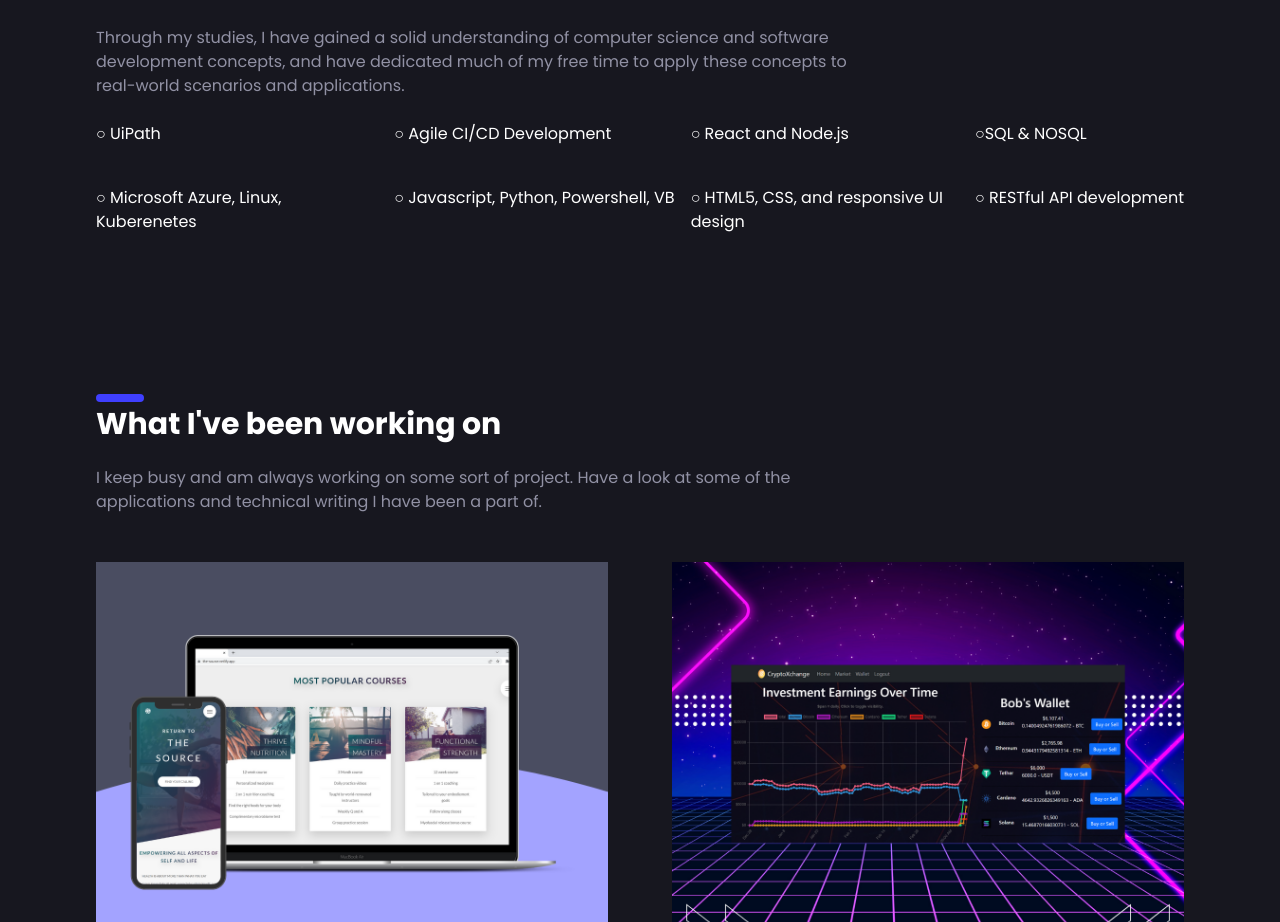
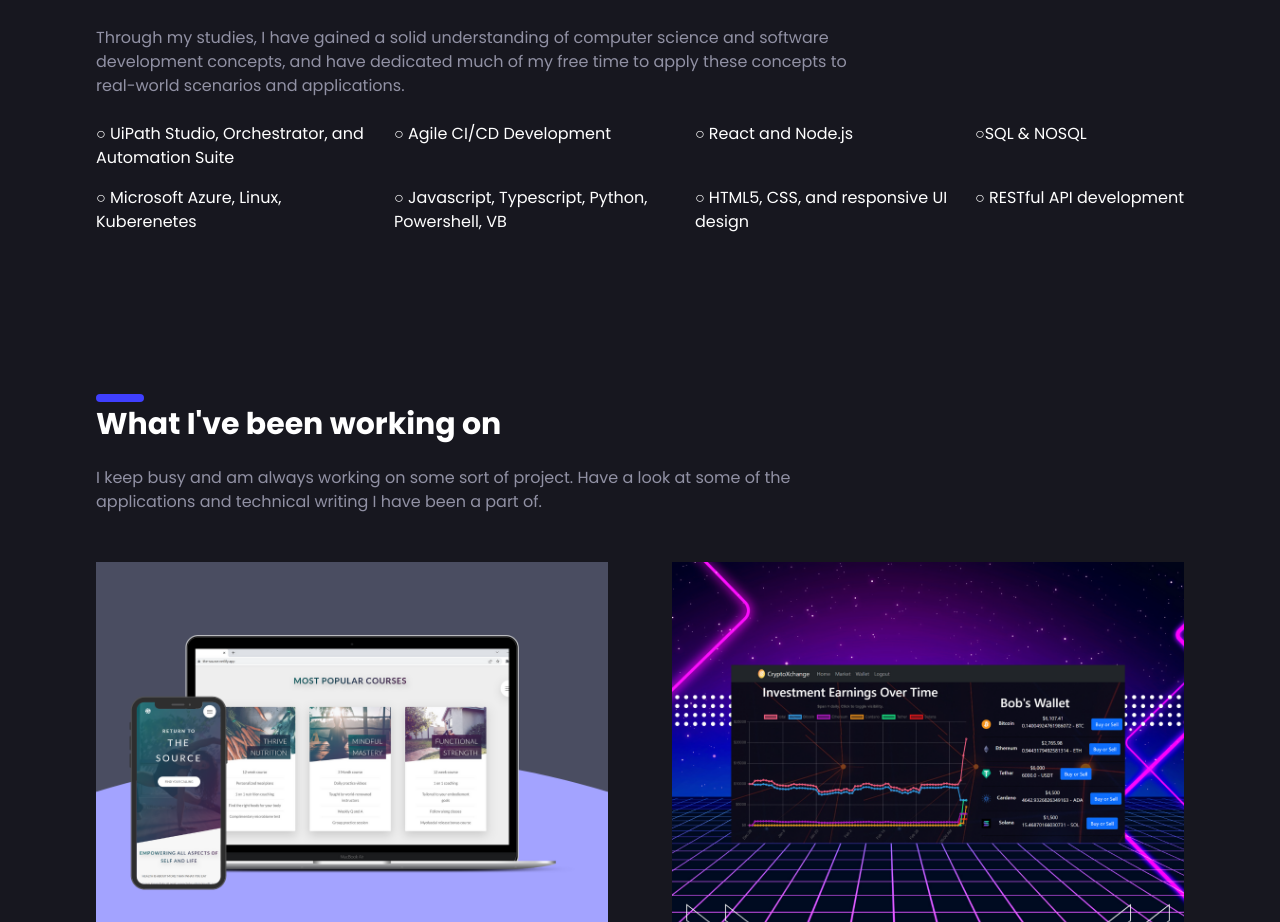
Before and after one commit to TraeCoker/portfolio, a Next.js app: page / in a window 1280 px wide. Shown: the part 1686-2608 px from the top of the page. Built offline with nearby package versions, Linux system fonts and the light colour scheme.

Commit message:
fix escaped characters

```diff
--- a/pages/index.tsx
+++ b/pages/index.tsx
@@ -127,10 +127,10 @@ export default function Home() {
 				  <h2 id="skills" className="secondary-title">My skills</h2>
 				  //<p className="section-paragraph">Through my studies, I have gained a solid understanding of computer science and software development concepts, and have dedicated much of my free time to apply these concepts to real-world scenarios and applications. </p>
           <div className="grid grid-rows-2 grid-flow-col gap-4">
-            <p><span>○</span> UiPath</p>
-            <p><span>○</span> Microsoft Azure, Linux, Kuberenetes</p>
-            <p><span>○</span> Agile CI/CD Development</p>
-            <p><span>○</span> Javascript, Python, Powershell, VB</p>
+            <p><span>○</span> {"UiPath Studio, Orchestrator, and Automation Suite"}</p>
+            <p><span>○</span> {"Microsoft Azure, Linux, Kuberenetes"}</p>
+            <p><span>○</span> {"Agile CI/CD Development"}</p>
+            <p><span>○</span> {"Javascript, Typescript, Python, Powershell, VB"}</p>
             <p><span>○</span> React and Node.js</p>
             <p><span>○</span> {"HTML5, CSS, and responsive UI design"}</p>
             <p><span>○</span>{"SQL & NOSQL"}</p>
```
